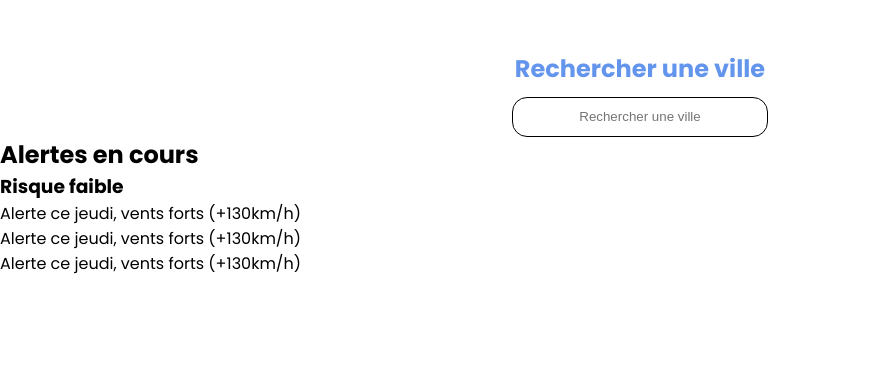
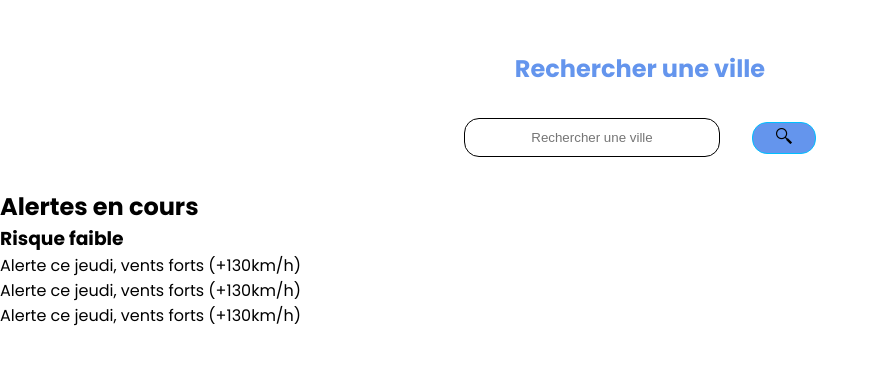
Before and after one commit to Neogiciaa/StormShield-Client, a website: page index.html in a window 1280 px wide. Shown: the part 61-426 px from the top of the page, without its empty margins (0-879 px from the left). Drawn offline with Linux system fonts and the light colour scheme.

Commit message:
Added search button for city

```diff
--- a/index.html
+++ b/index.html
@@ -16,9 +16,11 @@
     </section>
     <section class="search-input">
         <h2>Rechercher une ville</h2>
-        <label for="search-input">
-            <input id="search-input" type="text" placeholder="Rechercher une ville">
-        </label>
+        <label for="search-input"></label>
+        <input id="search-input" type="text" placeholder="Rechercher une ville">
+        <button id="search-button">
+            <img src="img/glass-icon.png" alt="search">
+        </button>
     </section>
 
     <section class="alerts">
--- a/style.css
+++ b/style.css
@@ -28,21 +28,48 @@ main {
 }
 
 .search-input {
-    display: flex;
-    flex-direction: column;
+    margin-top: 2rem;
+    display: grid;
+    grid-template-areas:
+    'title title title'
+    'bar bar button';
+    grid-gap: 2rem;
+    justify-content: center;
     align-items: center;
-    margin-top: 2rem;
-    justify-content: center;
     width: 100%;
     color: cornflowerblue;
 
+    h2 {
+        grid-area: title;
+        text-align: center;
+    }
+
     #search-input {
+        grid-area: bar;
         width: 16rem;
         border: 1px solid black;
         border-radius: 15px;
-        margin-top: 0.7rem;
         padding: 0.7rem;
         text-align: center;
+    }
+
+    #search-button {
+        grid-area: button;
+        height: 2rem;
+        aspect-ratio: 2;
+        padding: 0.1rem;
+        border: deepskyblue solid 1px;
+        border-radius: 15px;
+        background-color: cornflowerblue;
+
+        &:active {
+            background-color: deepskyblue;
+        }
+
+        img {
+            height: 60%;
+            object-fit: contain;
+        }
     }
 }
 
```
Also changed, not shown: img/glass-icon.png (added).
